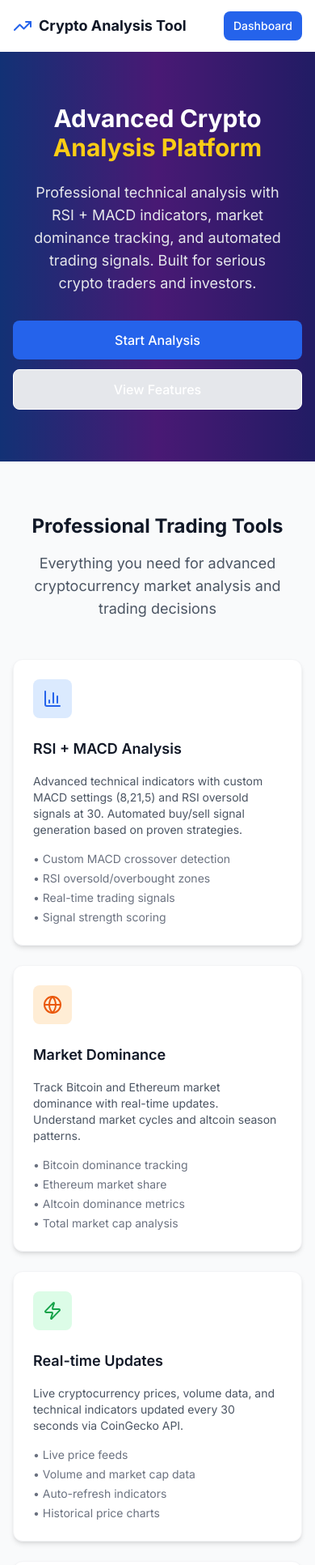
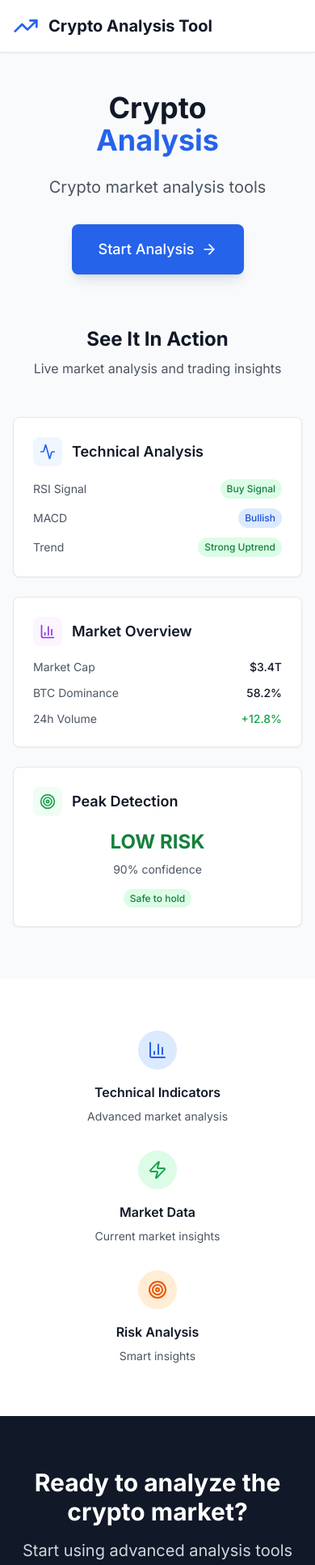
Before and after one commit to pontush81/cryptoTool, a Next.js app: page / in a window 390 px wide. Shown: the top 1933 px of the page at 81% size. Built offline with nearby package versions, Linux system fonts and the light colour scheme.

Commit message:
fixat startsida + tagit bort m2 kortet under analys

```diff
--- a/app/dashboard/page.tsx
+++ b/app/dashboard/page.tsx
@@ -9,7 +9,6 @@ import AdvancedAnalysisCard from '../../components/AdvancedAnalysisCard'
 import DominanceCard from '../../components/DominanceCard'
 import CryptoSelector from '../../components/CryptoSelector'
 import GlobalPeakAlertCard from '../../components/GlobalPeakAlertCard'
-import M2LiquidityCard from '../../components/M2LiquidityCard'
 
 interface CryptoData {
   id: string
@@ -71,7 +70,16 @@ export default function Dashboard() {
   const [currentView, setCurrentView] = useState<ViewMode>('overview')
   const [analysisMode, setAnalysisMode] = useState<AnalysisMode>('technical')
   const [selectedCrypto, setSelectedCrypto] = useState<string>('bitcoin')
-  const [sidebarOpen, setSidebarOpen] = useState(true)
+  const [sidebarOpen, setSidebarOpen] = useState(false)
+
+  // Helper function to close sidebar after navigation
+  const handleNavigation = (action: () => void) => {
+    action()
+    // Close sidebar on mobile after navigation
+    if (window.innerWidth < 768) {
+      setSidebarOpen(false)
+    }
+  }
 
   const fetchCryptoData = async () => {
     try {
@@ -170,6 +178,7 @@ export default function Dashboard() {
             {/* Home Link */}
             <Link
               href="/"
+              onClick={() => handleNavigation(() => {})}
               className="w-full flex items-center justify-between p-3 rounded-lg transition-colors text-gray-600 hover:bg-gray-50 group"
             >
               <div className="flex items-center">
@@ -186,7 +195,7 @@ export default function Dashboard() {
             {navigationItems.map((item) => (
               <button
                 key={item.id}
-                onClick={() => setCurrentView(item.id)}
+                onClick={() => handleNavigation(() => setCurrentView(item.id))}
                 className={`w-full flex items-center justify-between p-3 rounded-lg transition-colors ${
                   item.active
                     ? 'bg-blue-50 text-blue-700 border-r-2 border-blue-700'
@@ -208,7 +217,7 @@ export default function Dashboard() {
             <div className="mt-4 pt-4 border-t border-gray-200">
               <div className="space-y-1">
                 <button
-                  onClick={() => setAnalysisMode('technical')}
+                  onClick={() => handleNavigation(() => setAnalysisMode('technical'))}
                   className={`w-full flex items-start p-2 rounded-lg text-sm transition-colors ${
                     analysisMode === 'technical'
                       ? 'bg-blue-50 text-blue-700 border-l-2 border-blue-500'
@@ -220,7 +229,7 @@ export default function Dashboard() {
                   </div>
                 </button>
                 <button
-                  onClick={() => setAnalysisMode('advanced')}
+                  onClick={() => handleNavigation(() => setAnalysisMode('advanced'))}
                   className={`w-full flex items-start p-2 rounded-lg text-sm transition-colors ${
                     analysisMode === 'advanced'
                       ? 'bg-purple-50 text-purple-700 border-l-2 border-purple-500'
@@ -411,7 +420,6 @@ export default function Dashboard() {
                 <div className="xl:col-span-2 space-y-6">
                   {/* Analysis Cards */}
                   <GlobalPeakAlertCard cryptoData={cryptoData} />
-                  <M2LiquidityCard cryptoData={cryptoData} />
 
                   {/* Crypto Market Table */}
                   <div className="bg-white rounded-lg shadow-sm border border-gray-200 overflow-hidden">
--- a/app/page.tsx
+++ b/app/page.tsx
@@ -1,203 +1,163 @@
 import Link from 'next/link'
-import { TrendingUp, BarChart3, Shield, Zap, Globe, Users } from 'lucide-react'
+import { TrendingUp, BarChart3, Zap, ArrowRight, Activity, Target } from 'lucide-react'
 
 export default function Home() {
   return (
-    <div className="min-h-screen bg-white">
+    <div className="min-h-screen bg-gray-50">
       {/* Navigation */}
-      <nav className="bg-white shadow-sm">
+      <nav className="bg-white shadow-sm border-b border-gray-200">
         <div className="max-w-7xl mx-auto px-4 sm:px-6 lg:px-8">
           <div className="flex justify-between h-16">
-            <div className="flex items-center min-w-0">
-              <TrendingUp className="h-6 w-6 md:h-8 md:w-8 text-blue-600 flex-shrink-0" />
-              <span className="ml-2 md:ml-3 text-lg md:text-xl font-bold text-gray-900 truncate">Crypto Analysis Tool</span>
+            <div className="flex items-center">
+              <TrendingUp className="h-8 w-8 text-blue-600" />
+              <span className="ml-3 text-xl font-bold text-gray-900">Crypto Analysis Tool</span>
             </div>
             <div className="flex items-center">
-              <Link href="/dashboard" className="btn-primary text-sm md:text-base px-3 md:px-4 py-2">
-                <span className="hidden sm:inline">Open Dashboard</span>
-                <span className="sm:hidden">Dashboard</span>
-              </Link>
             </div>
           </div>
         </div>
       </nav>
 
       {/* Hero Section */}
-      <div className="relative bg-gradient-to-r from-blue-600 via-purple-600 to-indigo-700">
-        <div className="absolute inset-0 bg-black opacity-50"></div>
-        <div className="relative max-w-7xl mx-auto py-16 md:py-24 lg:py-32 px-4 sm:px-6 lg:px-8">
-          <h1 className="text-3xl md:text-5xl lg:text-6xl font-bold text-white text-center mb-6 md:mb-8">
-            Advanced Crypto
-            <span className="block text-yellow-400">Analysis Platform</span>
+      <div className="max-w-7xl mx-auto px-4 sm:px-6 lg:px-8 pt-12 pb-16">
+        <div className="text-center">
+          <h1 className="text-4xl md:text-6xl font-bold text-gray-900 mb-6">
+            Crypto
+            <span className="block text-blue-600">Analysis</span>
           </h1>
-          <p className="text-lg md:text-xl text-gray-200 text-center max-w-3xl mx-auto mb-8 md:mb-12 px-4">
-            Professional technical analysis with RSI + MACD indicators, market dominance tracking,
-            and automated trading signals. Built for serious crypto traders and investors.
+          <p className="text-xl text-gray-600 max-w-2xl mx-auto mb-8">
+            Crypto market analysis tools
           </p>
-          <div className="flex flex-col sm:flex-row gap-3 md:gap-4 justify-center max-w-md mx-auto sm:max-w-none">
-            <Link href="/dashboard" className="btn-primary text-base md:text-lg px-6 md:px-8 py-3 text-center">
-              Start Analysis
-            </Link>
-            <button className="btn-secondary text-base md:text-lg px-6 md:px-8 py-3 text-white border-white hover:bg-white hover:text-gray-900">
-              View Features
-            </button>
-          </div>
+          <Link href="/dashboard" className="inline-flex items-center px-8 py-4 border border-transparent text-lg font-medium rounded-lg text-white bg-blue-600 hover:bg-blue-700 transition-colors shadow-lg hover:shadow-xl">
+            Start Analysis
+            <ArrowRight className="ml-2 h-5 w-5" />
+          </Link>
         </div>
       </div>
 
-      {/* Features Section */}
-      <div className="py-16 md:py-24 bg-gray-50">
-        <div className="max-w-7xl mx-auto px-4 sm:px-6 lg:px-8">
-          <div className="text-center mb-12 md:mb-16">
-            <h2 className="text-2xl md:text-3xl lg:text-4xl font-bold text-gray-900 mb-4">
-              Professional Trading Tools
-            </h2>
-            <p className="text-lg md:text-xl text-gray-600 max-w-2xl mx-auto px-4">
-              Everything you need for advanced cryptocurrency market analysis and trading decisions
-            </p>
+      {/* Live Preview Cards */}
+      <div className="max-w-7xl mx-auto px-4 sm:px-6 lg:px-8 pb-16">
+        <div className="text-center mb-12">
+          <h2 className="text-2xl font-bold text-gray-900 mb-2">See It In Action</h2>
+          <p className="text-gray-600">Live market analysis and trading insights</p>
+        </div>
+
+        <div className="grid grid-cols-1 md:grid-cols-2 lg:grid-cols-3 gap-6">
+          {/* Technical Analysis Preview */}
+          <div className="bg-white rounded-lg shadow-sm border border-gray-200 p-6">
+            <div className="flex items-center gap-3 mb-4">
+              <div className="p-2 rounded-lg bg-blue-50">
+                <Activity className="h-5 w-5 text-blue-600" />
+              </div>
+              <h3 className="text-lg font-semibold text-gray-900">Technical Analysis</h3>
+            </div>
+            <div className="space-y-3">
+              <div className="flex justify-between items-center">
+                <span className="text-sm text-gray-600">RSI Signal</span>
+                <span className="px-2 py-1 bg-green-100 text-green-700 text-xs font-medium rounded-full">Buy Signal</span>
+              </div>
+              <div className="flex justify-between items-center">
+                <span className="text-sm text-gray-600">MACD</span>
+                <span className="px-2 py-1 bg-blue-100 text-blue-700 text-xs font-medium rounded-full">Bullish</span>
+              </div>
+              <div className="flex justify-between items-center">
+                <span className="text-sm text-gray-600">Trend</span>
+                <span className="px-2 py-1 bg-green-100 text-green-700 text-xs font-medium rounded-full">Strong Uptrend</span>
+              </div>
+            </div>
           </div>
 
-          <div className="grid grid-cols-1 md:grid-cols-2 lg:grid-cols-3 gap-6 md:gap-8">
-            {/* Technical Analysis */}
-            <div className="crypto-card p-6 md:p-8">
-              <div className="flex items-center justify-center w-12 h-12 bg-blue-100 rounded-lg mb-6">
-                <BarChart3 className="h-6 w-6 text-blue-600" />
+          {/* Market Overview Preview */}
+          <div className="bg-white rounded-lg shadow-sm border border-gray-200 p-6">
+            <div className="flex items-center gap-3 mb-4">
+              <div className="p-2 rounded-lg bg-purple-50">
+                <BarChart3 className="h-5 w-5 text-purple-600" />
               </div>
-              <h3 className="text-lg md:text-xl font-semibold text-gray-900 mb-4">RSI + MACD Analysis</h3>
-              <p className="text-sm md:text-base text-gray-600 mb-4">
-                Advanced technical indicators with custom MACD settings (8,21,5) and RSI oversold signals at 30.
-                Automated buy/sell signal generation based on proven strategies.
-              </p>
-              <ul className="text-sm text-gray-500 space-y-1">
-                <li>• Custom MACD crossover detection</li>
-                <li>• RSI oversold/overbought zones</li>
-                <li>• Real-time trading signals</li>
-                <li>• Signal strength scoring</li>
-              </ul>
+              <h3 className="text-lg font-semibold text-gray-900">Market Overview</h3>
             </div>
+            <div className="space-y-3">
+              <div className="flex justify-between items-center">
+                <span className="text-sm text-gray-600">Market Cap</span>
+                <span className="text-sm font-medium text-gray-900">$3.4T</span>
+              </div>
+              <div className="flex justify-between items-center">
+                <span className="text-sm text-gray-600">BTC Dominance</span>
+                <span className="text-sm font-medium text-gray-900">58.2%</span>
+              </div>
+              <div className="flex justify-between items-center">
+                <span className="text-sm text-gray-600">24h Volume</span>
+                <span className="text-sm font-medium text-green-600">+12.8%</span>
+              </div>
+            </div>
+          </div>
 
-            {/* Market Dominance */}
-            <div className="crypto-card p-6 md:p-8">
-              <div className="flex items-center justify-center w-12 h-12 bg-orange-100 rounded-lg mb-6">
-                <Globe className="h-6 w-6 text-orange-600" />
+          {/* Peak Detection Preview */}
+          <div className="bg-white rounded-lg shadow-sm border border-gray-200 p-6">
+            <div className="flex items-center gap-3 mb-4">
+              <div className="p-2 rounded-lg bg-green-50">
+                <Target className="h-5 w-5 text-green-600" />
               </div>
-              <h3 className="text-lg md:text-xl font-semibold text-gray-900 mb-4">Market Dominance</h3>
-              <p className="text-sm md:text-base text-gray-600 mb-4">
-                Track Bitcoin and Ethereum market dominance with real-time updates.
-                Understand market cycles and altcoin season patterns.
-              </p>
-              <ul className="text-sm text-gray-500 space-y-1">
-                <li>• Bitcoin dominance tracking</li>
-                <li>• Ethereum market share</li>
-                <li>• Altcoin dominance metrics</li>
-                <li>• Total market cap analysis</li>
-              </ul>
+              <h3 className="text-lg font-semibold text-gray-900">Peak Detection</h3>
             </div>
-
-            {/* Real-time Data */}
-            <div className="crypto-card p-6 md:p-8">
-              <div className="flex items-center justify-center w-12 h-12 bg-green-100 rounded-lg mb-6">
-                <Zap className="h-6 w-6 text-green-600" />
-              </div>
-              <h3 className="text-lg md:text-xl font-semibold text-gray-900 mb-4">Real-time Updates</h3>
-              <p className="text-sm md:text-base text-gray-600 mb-4">
-                Live cryptocurrency prices, volume data, and technical indicators
-                updated every 30 seconds via CoinGecko API.
-              </p>
-              <ul className="text-sm text-gray-500 space-y-1">
-                <li>• Live price feeds</li>
-                <li>• Volume and market cap data</li>
-                <li>• Auto-refresh indicators</li>
-                <li>• Historical price charts</li>
-              </ul>
-            </div>
-
-            {/* Security & Reliability */}
-            <div className="crypto-card p-6 md:p-8">
-              <div className="flex items-center justify-center w-12 h-12 bg-purple-100 rounded-lg mb-6">
-                <Shield className="h-6 w-6 text-purple-600" />
-              </div>
-              <h3 className="text-lg md:text-xl font-semibold text-gray-900 mb-4">Secure & Reliable</h3>
-              <p className="text-sm md:text-base text-gray-600 mb-4">
-                Built with Next.js 15 and TypeScript for maximum performance and type safety.
-                No personal data storage, read-only market analysis.
-              </p>
-              <ul className="text-sm text-gray-500 space-y-1">
-                <li>• Type-safe TypeScript</li>
-                <li>• Error handling & fallbacks</li>
-                <li>• No account required</li>
-                <li>• Privacy-focused design</li>
-              </ul>
-            </div>
-
-            {/* Professional Charts */}
-            <div className="crypto-card p-6 md:p-8">
-              <div className="flex items-center justify-center w-12 h-12 bg-indigo-100 rounded-lg mb-6">
-                <TrendingUp className="h-6 w-6 text-indigo-600" />
-              </div>
-              <h3 className="text-lg md:text-xl font-semibold text-gray-900 mb-4">Interactive Charts</h3>
-              <p className="text-sm md:text-base text-gray-600 mb-4">
-                Professional-grade charts powered by Highcharts with zoom, pan, and export features.
-                Visual indicators and trading signal overlays.
-              </p>
-              <ul className="text-sm text-gray-500 space-y-1">
-                <li>• Highcharts integration</li>
-                <li>• Responsive design</li>
-                <li>• Export capabilities</li>
-                <li>• Mobile optimized</li>
-              </ul>
-            </div>
-
-            {/* Coming Soon */}
-            <div className="crypto-card p-6 md:p-8 border-2 border-dashed border-gray-300">
-              <div className="flex items-center justify-center w-12 h-12 bg-gray-100 rounded-lg mb-6">
-                <Users className="h-6 w-6 text-gray-600" />
-              </div>
-              <h3 className="text-lg md:text-xl font-semibold text-gray-900 mb-4">Coming Soon</h3>
-              <p className="text-sm md:text-base text-gray-600 mb-4">
-                Advanced features in development: CTO Line indicator, Bull Market Peak detection,
-                and M2 Global Liquidity correlation analysis.
-              </p>
-              <ul className="text-sm text-gray-500 space-y-1">
-                <li>• CTO Line algorithm</li>
-                <li>• Bull market signals</li>
-                <li>• M2 liquidity correlation</li>
-                <li>• Portfolio tracking</li>
-              </ul>
+            <div className="text-center">
+              <div className="text-2xl font-bold text-green-700 mb-2">LOW RISK</div>
+              <div className="text-sm text-gray-600 mb-3">90% confidence</div>
+              <span className="px-2 py-1 bg-green-100 text-green-700 text-xs font-medium rounded-full">Safe to hold</span>
             </div>
           </div>
         </div>
       </div>
 
-      {/* CTA Section */}
-      <div className="bg-gray-900">
-        <div className="max-w-7xl mx-auto py-12 px-4 sm:px-6 lg:py-16 lg:px-8 lg:flex lg:items-center lg:justify-between">
-          <h2 className="text-2xl md:text-3xl font-bold tracking-tight text-white sm:text-4xl text-center lg:text-left">
-            <span className="block">Ready to analyze the market?</span>
-            <span className="block text-blue-400">Start your technical analysis now.</span>
-          </h2>
-          <div className="mt-6 lg:mt-0 lg:flex-shrink-0 flex justify-center lg:justify-end">
-            <div className="inline-flex rounded-md shadow">
-              <Link href="/dashboard" className="btn-primary text-base md:text-lg px-6 md:px-8 py-3">
-                Open Dashboard
-              </Link>
+      {/* Key Features */}
+      <div className="bg-white py-16">
+        <div className="max-w-7xl mx-auto px-4 sm:px-6 lg:px-8">
+          <div className="grid grid-cols-1 md:grid-cols-3 gap-8 text-center">
+            <div className="flex flex-col items-center">
+              <div className="p-3 rounded-full bg-blue-100 mb-4">
+                <BarChart3 className="h-6 w-6 text-blue-600" />
+              </div>
+              <h3 className="font-semibold text-gray-900 mb-2">Technical Indicators</h3>
+              <p className="text-sm text-gray-600">Advanced market analysis</p>
+            </div>
+
+            <div className="flex flex-col items-center">
+              <div className="p-3 rounded-full bg-green-100 mb-4">
+                <Zap className="h-6 w-6 text-green-600" />
+              </div>
+              <h3 className="font-semibold text-gray-900 mb-2">Market Data</h3>
+              <p className="text-sm text-gray-600">Current market insights</p>
+            </div>
+
+            <div className="flex flex-col items-center">
+              <div className="p-3 rounded-full bg-orange-100 mb-4">
+                <Target className="h-6 w-6 text-orange-600" />
+              </div>
+              <h3 className="font-semibold text-gray-900 mb-2">Risk Analysis</h3>
+              <p className="text-sm text-gray-600">Smart insights</p>
             </div>
           </div>
         </div>
       </div>
 
+      {/* Final CTA */}
+      <div className="bg-gray-900 py-16">
+        <div className="max-w-4xl mx-auto text-center px-4 sm:px-6 lg:px-8">
+          <h2 className="text-3xl font-bold text-white mb-4">
+            Ready to analyze the crypto market?
+          </h2>
+          <p className="text-xl text-gray-300">
+            Start using advanced analysis tools right now
+          </p>
+        </div>
+      </div>
+
       {/* Footer */}
-      <footer className="bg-white">
-        <div className="max-w-7xl mx-auto py-8 md:py-12 px-4 sm:px-6 lg:px-8">
-          <div className="flex flex-col md:flex-row items-center justify-between space-y-4 md:space-y-0">
-            <div className="flex items-center">
-              <TrendingUp className="h-5 w-5 md:h-6 md:w-6 text-blue-600" />
-              <span className="ml-2 text-base md:text-lg font-semibold text-gray-900">Crypto Analysis Tool</span>
+      <footer className="bg-white border-t border-gray-200">
+        <div className="max-w-7xl mx-auto py-8 px-4 sm:px-6 lg:px-8">
+                      <div className="flex items-center justify-center">
+              <TrendingUp className="h-5 w-5 text-blue-600" />
+              <span className="ml-2 text-sm text-gray-600">© Crypto Analysis Tool</span>
             </div>
-            <div className="text-xs md:text-sm text-gray-500 text-center md:text-right">
-              © 2024 Advanced Crypto Analysis Platform. Built with Next.js.
-            </div>
-          </div>
         </div>
       </footer>
     </div>
```
Also changed, not shown: components/M2LiquidityCard.tsx (+91 -64 lines).
